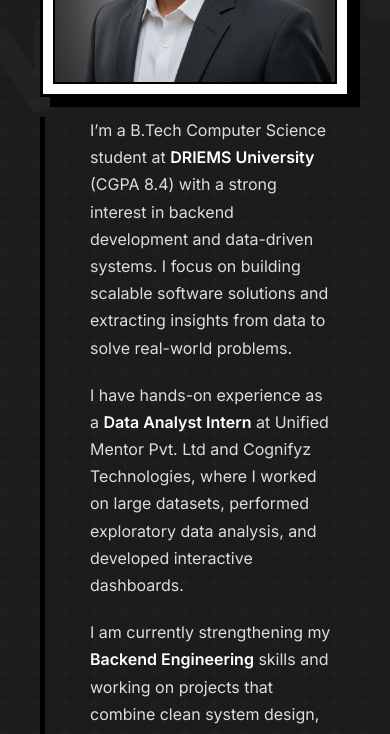
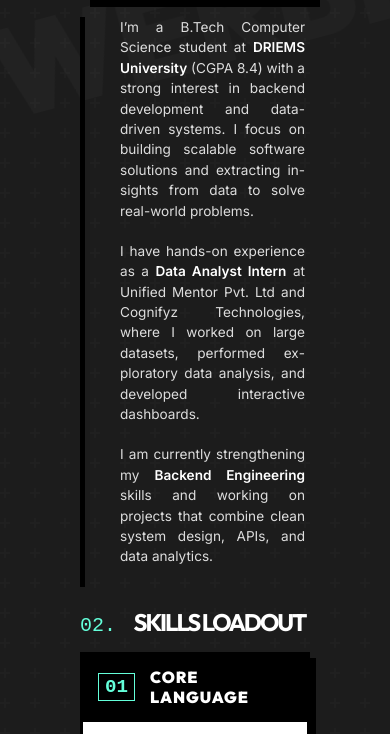
Before and after one commit to SUJEET-2003/SUJEET-2003.github.io, a plain HTML site: page index.html in a window 390 px wide. Shown: the part 1162-1896 px from the top of the page. Drawn offline with nearby package versions, Linux system fonts and the light colour scheme.

Commit message:
Improving mobile view

```diff
--- a/css/style.css
+++ b/css/style.css
@@ -2885,6 +2885,10 @@ footer {
         color: #fff;
         text-transform: uppercase;
         letter-spacing: 1px;
+        text-decoration: none;
+        /* Ensure no underline when it becomes a link */
+        cursor: pointer;
+        pointer-events: auto;
         opacity: 0;
         /* Hidden initially, fades in */
         transform: translateY(-10px);
@@ -2894,7 +2898,8 @@ footer {
         /* FIX: Prevent Overlap */
         margin-right: 20px;
         position: relative;
-        z-index: 2002;
+        z-index: 2010;
+        /* Definitely above nav (2000) */
         flex-shrink: 0;
     }
 
@@ -2949,6 +2954,9 @@ footer {
         align-items: center;
         gap: 15px;
         /* Spacing between links */
+        position: relative;
+        z-index: 2000;
+        /* Ensure below brand (2010) */
         list-style: none;
         margin: 0;
         padding: 0 0 0 15px;
@@ -2965,6 +2973,11 @@ footer {
         /* Polish: Fade out content as it hits the logo */
         mask-image: linear-gradient(to right, transparent, black 20px);
         -webkit-mask-image: linear-gradient(to right, transparent, black 20px);
+    }
+
+    /* FIX: Hide 'Home' link in mobile nav as requested */
+    .mobile-scroll-nav li:first-child {
+        display: none;
     }
 
     .mobile-scroll-nav::-webkit-scrollbar {
@@ -3141,3 +3154,99 @@ footer {
         /* Take remaining space if needed */
     }
 }
+
+/* --- OPTIMIZED MOBILE TYPOGRAPHY & SPACING --- */
+@media (max-width: 767px) {
+
+    html,
+    body {
+        font-size: 16px;
+        /* Base for REM */
+    }
+
+    /* Readable Body Text with Safe Spacing */
+    p,
+    .about-text,
+    .bio-text,
+    .case-brief {
+        font-size: 1rem !important;
+        line-height: 1.6 !important;
+        padding-left: 5px !important;
+        padding-right: 5px !important;
+    }
+
+    /* Scaled Down Headings */
+    h1,
+    .hero-title {
+        font-size: 2.4rem !important;
+        line-height: 1.1 !important;
+        margin-bottom: 15px !important;
+    }
+
+    h2,
+    .section-title {
+        font-size: 1.8rem !important;
+        margin-bottom: 25px !important;
+    }
+
+    h3,
+    .case-title {
+        font-size: 1.5rem !important;
+    }
+
+    /* Standard Container Spacing */
+    .container,
+    .hero-container,
+    section {
+        padding-left: 20px !important;
+        padding-right: 20px !important;
+        box-sizing: border-box !important;
+    }
+}
+
+/* --- TEXT ALIGNMENT & SINGLE LINE HEADERS --- */
+@media (max-width: 767px) {
+
+    /* Justify Body Text */
+    p,
+    .about-text,
+    .bio-text,
+    .case-brief,
+    .contact-brief {
+        text-align: justify !important;
+        text-justify: inter-word !important;
+        hyphens: auto !important;
+        font-size: 0.85rem !important;
+        /* Smaller body text */
+        line-height: 1.5 !important;
+    }
+
+    /* Compact Headers (Allow Wrap) */
+    h1,
+    h2,
+    h3,
+    .hero-title,
+    .section-title,
+    .case-title {
+        white-space: normal !important;
+        /* Allow wrapping */
+        overflow: visible !important;
+        text-overflow: clip !important;
+        width: 100% !important;
+        display: block !important;
+    }
+
+    /* Aggressive scaling for titles */
+    h1,
+    .hero-title {
+        font-size: 1.8rem !important;
+        /* Much smaller */
+        line-height: 1.1 !important;
+    }
+
+    h2,
+    .section-title {
+        font-size: 1.5rem !important;
+        margin-bottom: 15px !important;
+    }
+}
--- a/js/main.js
+++ b/js/main.js
@@ -201,9 +201,14 @@ document.addEventListener('DOMContentLoaded', () => {
                         mobileStickyBar.className = 'mobile-sticky-bar';
 
                         // Add Brand
-                        const brand = document.createElement('div');
+                        const brand = document.createElement('a'); // Changed to anchor
                         brand.className = 'mobile-brand';
                         brand.innerText = 'SD.';
+                        brand.href = '#hero'; // Link to top
+                        brand.addEventListener('click', (e) => {
+                            e.preventDefault();
+                            window.scrollTo({ top: 0, behavior: 'smooth' });
+                        });
                         mobileStickyBar.appendChild(brand);
 
                         document.body.appendChild(mobileStickyBar);
@@ -396,3 +401,12 @@ document.addEventListener('DOMContentLoaded', () => {
         observer.observe(section);
     });
 });
+
+
+// FORCE FIX: Event Delegation for Mobile Brand Link
+document.addEventListener('click', (e) => {
+    if (e.target.classList.contains('mobile-brand')) {
+        e.preventDefault();
+        window.scrollTo({ top: 0, behavior: 'smooth' });
+    }
+});
```
Also changed, not shown: index.html (+1 -1 lines).
